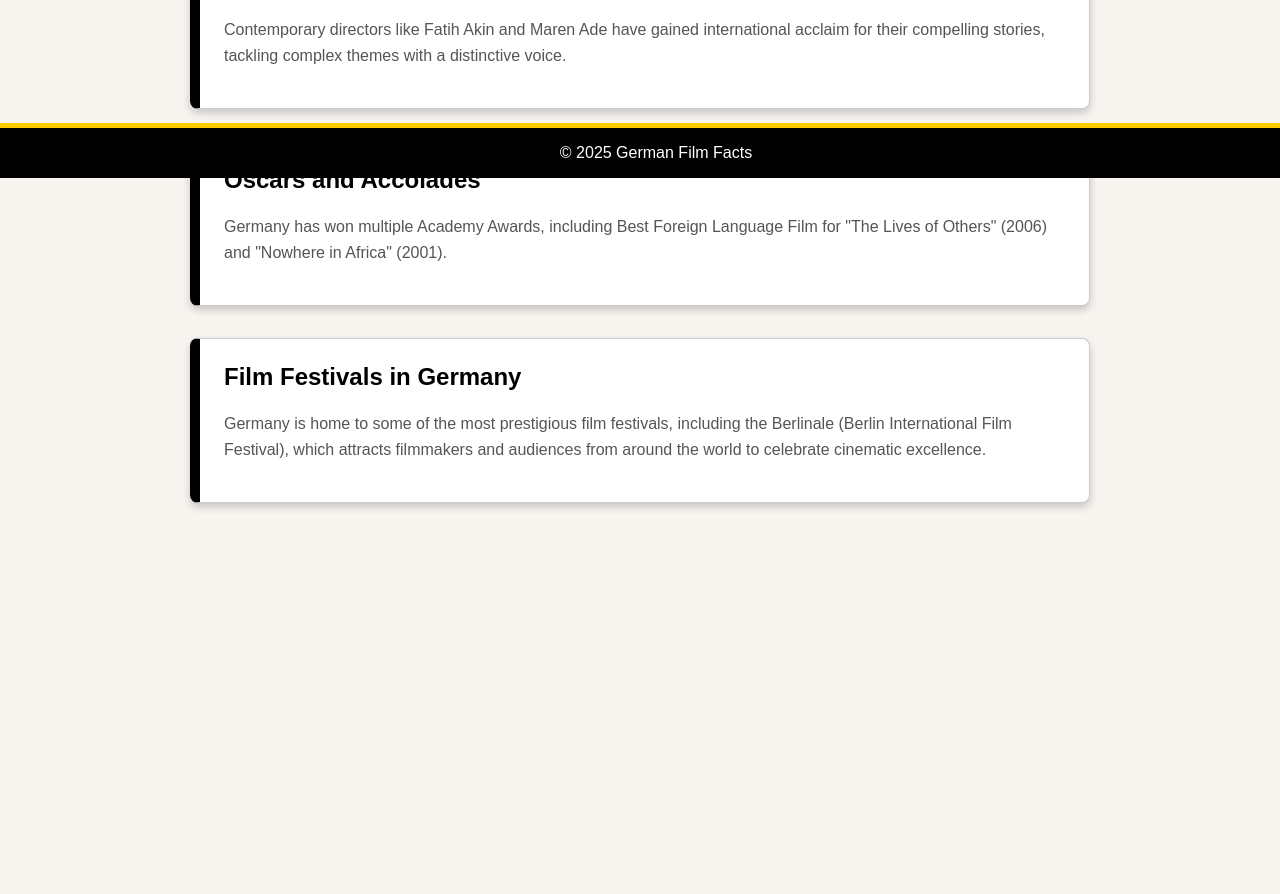
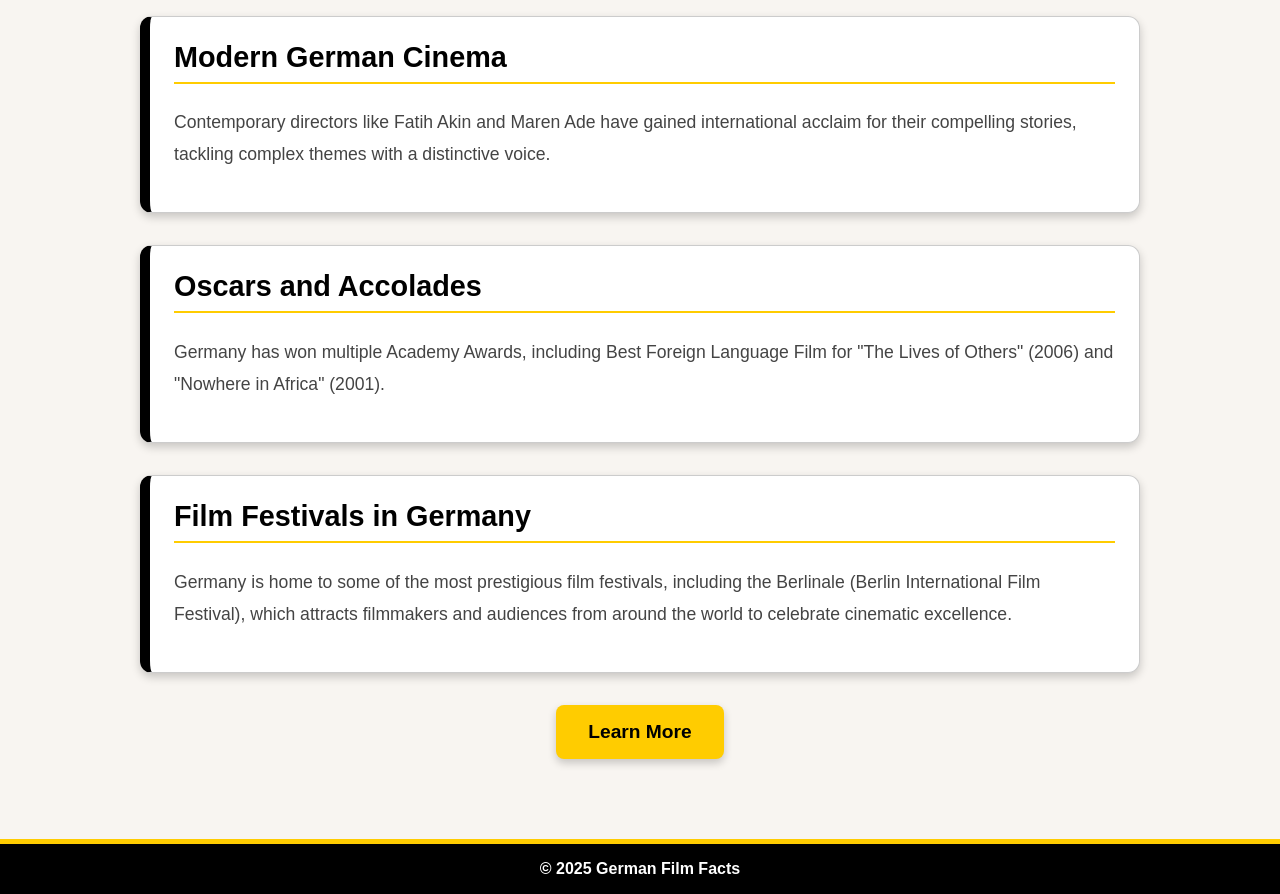
Before and after one commit to SquirrelWithAKeyboard/GermanFilm, a plain HTML site: page index.html in a window 1280 px wide. Shown: the part 622-1516 px from the top of the page. Before the commit the page ends 1205 px from the top, so only its background shows below. Drawn offline with Linux system fonts and the light colour scheme.

Commit message:
Update index.html

```diff
--- a/index.html
+++ b/index.html
@@ -18,12 +18,14 @@
             color: #fff;
             text-align: center;
             padding: 2rem 1rem;
-            font-size: 2.5rem;
+            font-size: 2.8rem;
+            font-weight: bold;
             border-bottom: 5px solid #ffcc00;
+            text-shadow: 2px 2px 5px rgba(255, 255, 255, 0.3);
         }
 
         .content {
-            max-width: 900px;
+            max-width: 1000px;
             margin: 2rem auto;
             padding: 1rem;
         }
@@ -34,23 +36,28 @@
             background: #fff;
             border: 1px solid #ccc;
             border-left: 10px solid #000;
-            border-radius: 8px;
-            box-shadow: 0 4px 8px rgba(0, 0, 0, 0.2);
-            transition: transform 0.3s;
+            border-radius: 12px;
+            box-shadow: 0 4px 10px rgba(0, 0, 0, 0.2);
+            transition: transform 0.3s, box-shadow 0.3s;
         }
 
         .fact-section:hover {
-            transform: scale(1.02);
+            transform: scale(1.03);
+            box-shadow: 0 6px 15px rgba(0, 0, 0, 0.3);
         }
 
         .fact-section h2 {
             margin-top: 0;
             color: #000;
+            font-size: 1.8rem;
+            border-bottom: 2px solid #ffcc00;
+            padding-bottom: 0.5rem;
         }
 
         .fact-section p {
-            line-height: 1.6;
-            color: #555;
+            line-height: 1.8;
+            color: #444;
+            font-size: 1.1rem;
         }
 
         footer {
@@ -58,16 +65,38 @@
             color: #fff;
             text-align: center;
             padding: 1rem;
+            font-size: 1rem;
+            font-weight: bold;
             border-top: 5px solid #ffcc00;
-            position: fixed;
-            bottom: 0;
-            width: 100%;
         }
 
         .flag-bar {
             display: flex;
             height: 10px;
             background: linear-gradient(to right, #000 33.33%, #ff0000 33.33%, #ff0000 66.66%, #ffcc00 66.66%);
+        }
+
+        .button-container {
+            text-align: center;
+            margin: 2rem 0;
+        }
+
+        .learn-more-button {
+            background-color: #ffcc00;
+            color: #000;
+            border: none;
+            padding: 1rem 2rem;
+            font-size: 1.2rem;
+            font-weight: bold;
+            border-radius: 8px;
+            cursor: pointer;
+            box-shadow: 0 4px 8px rgba(0, 0, 0, 0.2);
+            transition: background-color 0.3s, box-shadow 0.3s;
+        }
+
+        .learn-more-button:hover {
+            background-color: #ffd633;
+            box-shadow: 0 6px 12px rgba(0, 0, 0, 0.3);
         }
     </style>
 </head>
@@ -102,6 +131,10 @@
             <h2>Film Festivals in Germany</h2>
             <p>Germany is home to some of the most prestigious film festivals, including the Berlinale (Berlin International Film Festival), which attracts filmmakers and audiences from around the world to celebrate cinematic excellence.</p>
         </section>
+
+        <div class="button-container">
+            <button class="learn-more-button">Learn More</button>
+        </div>
     </div>
 
     <footer>
```
